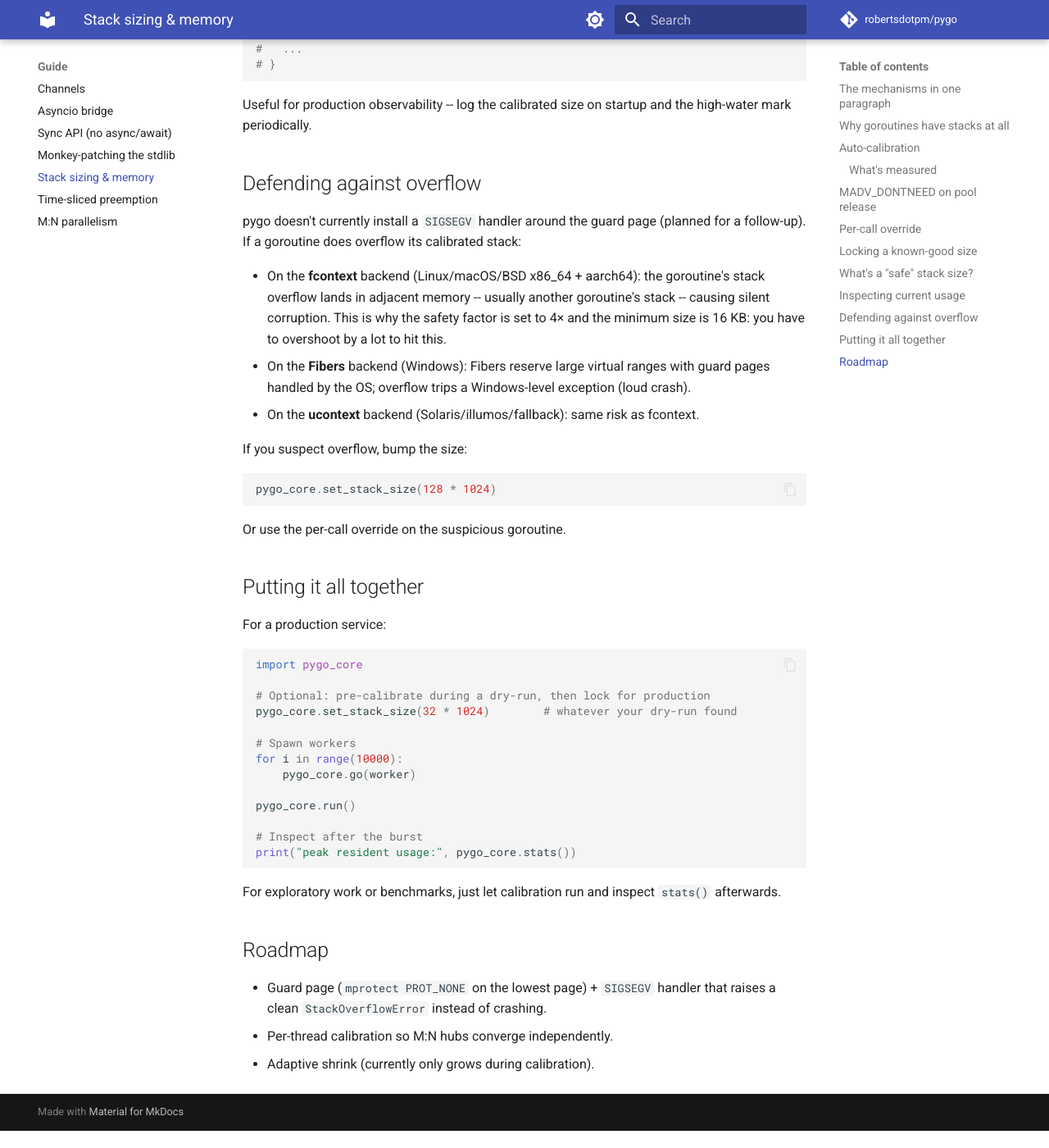
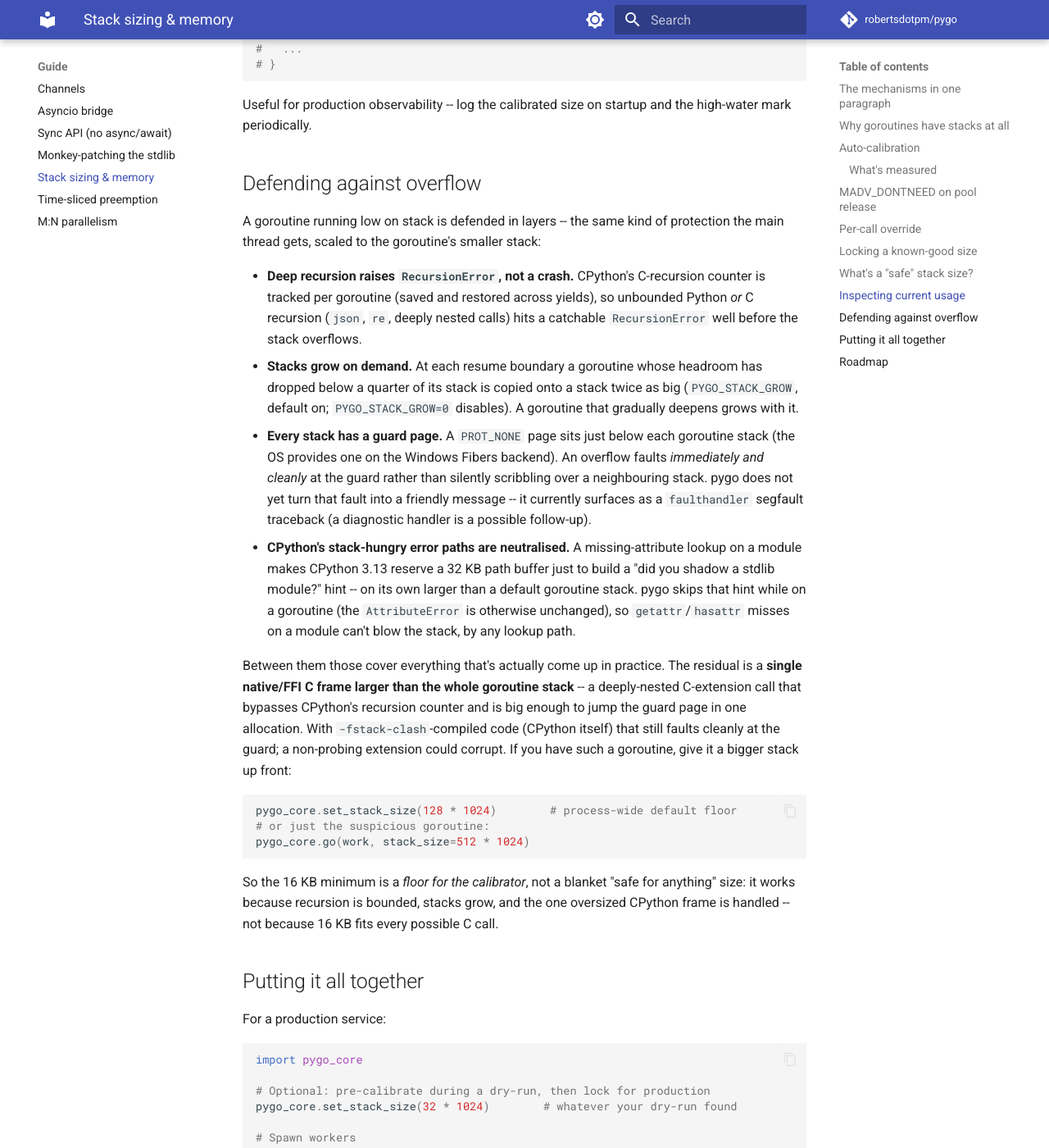
Before and after one commit to robertsdotpm/runloom, an MkDocs documentation site: the page built from docs/stack-sizing.md, in a window 1280 px wide and 1400 px high, scrolled down 4101 px. Shown: the whole window at 82% size. Built offline with MkDocs 1.6.1 and Material for MkDocs 9.7.7, drawn with Linux system fonts in a browser that asks for light colours; comment, search, counter and statistics services are not loaded; before the commit the page ends 5480 px from its top, so only the background shows below that.

Commit message:
docs: move stack-safety detail into docs/stack-sizing.md, trim README
Keep a short stack-safety blurb on the README (a confidence-builder next to
stall recovery) but move the detail to docs/stack-sizing.md, which already has
a "Defending against overflow" section -- and fix that section, which was
stale: it claimed an overflow silently corrupts a neighbouring stack, but every
goroutine stack has had a PROT_NONE guard page for a while (overflow faults
cleanly).  Rewrote it to the real layered picture: recursion -> RecursionError,
copy-grow, the guard page, and the module-getattr 32 KB-hint fix; clarified
that the 16 KB minimum is a calibrator floor, not a "safe for any C call" size.

Co-Authored-By: Claude Opus 4.8 <noreply@anthropic.com>

````diff
--- a/docs/stack-sizing.md
+++ b/docs/stack-sizing.md
@@ -196,28 +196,48 @@ startup and the high-water mark periodically.
 
 ## Defending against overflow
 
-pygo doesn't currently install a `SIGSEGV` handler around the guard
-page (planned for a follow-up).  If a goroutine does overflow its
-calibrated stack:
+A goroutine running low on stack is defended in layers -- the same kind of
+protection the main thread gets, scaled to the goroutine's smaller stack:
 
-- On the **fcontext** backend (Linux/macOS/BSD x86_64 + aarch64): the
-  goroutine's stack overflow lands in adjacent memory -- usually
-  another goroutine's stack -- causing silent corruption.  This is
-  why the safety factor is set to 4× and the minimum size is 16 KB:
-  you have to overshoot by a lot to hit this.
-- On the **Fibers** backend (Windows): Fibers reserve large virtual
-  ranges with guard pages handled by the OS; overflow trips a
-  Windows-level exception (loud crash).
-- On the **ucontext** backend (Solaris/illumos/fallback): same risk
-  as fcontext.
+- **Deep recursion raises `RecursionError`, not a crash.** CPython's
+  C-recursion counter is tracked per goroutine (saved and restored across
+  yields), so unbounded Python *or* C recursion (`json`, `re`, deeply nested
+  calls) hits a catchable `RecursionError` well before the stack overflows.
+- **Stacks grow on demand.** At each resume boundary a goroutine whose headroom
+  has dropped below a quarter of its stack is copied onto a stack twice as big
+  (`PYGO_STACK_GROW`, default on; `PYGO_STACK_GROW=0` disables). A goroutine
+  that gradually deepens grows with it.
+- **Every stack has a guard page.** A `PROT_NONE` page sits just below each
+  goroutine stack (the OS provides one on the Windows Fibers backend). An
+  overflow faults *immediately and cleanly* at the guard rather than silently
+  scribbling over a neighbouring stack. pygo does not yet turn that fault into a
+  friendly message -- it currently surfaces as a `faulthandler` segfault
+  traceback (a diagnostic handler is a possible follow-up).
+- **CPython's stack-hungry error paths are neutralised.** A missing-attribute
+  lookup on a module makes CPython 3.13 reserve a 32 KB path buffer just to
+  build a "did you shadow a stdlib module?" hint -- on its own larger than a
+  default goroutine stack. pygo skips that hint while on a goroutine (the
+  `AttributeError` is otherwise unchanged), so `getattr`/`hasattr` misses on a
+  module can't blow the stack, by any lookup path.
 
-If you suspect overflow, bump the size:
+Between them those cover everything that's actually come up in practice. The
+residual is a **single native/FFI C frame larger than the whole goroutine
+stack** -- a deeply-nested C-extension call that bypasses CPython's recursion
+counter and is big enough to jump the guard page in one allocation. With
+`-fstack-clash`-compiled code (CPython itself) that still faults cleanly at the
+guard; a non-probing extension could corrupt. If you have such a goroutine,
+give it a bigger stack up front:
 
 ```python
-pygo_core.set_stack_size(128 * 1024)
+pygo_core.set_stack_size(128 * 1024)        # process-wide default floor
+# or just the suspicious goroutine:
+pygo_core.go(work, stack_size=512 * 1024)
 ```
 
-Or use the per-call override on the suspicious goroutine.
+So the 16 KB minimum is a *floor for the calibrator*, not a blanket "safe for
+anything" size: it works because recursion is bounded, stacks grow, and the one
+oversized CPython frame is handled -- not because 16 KB fits every possible C
+call.
 
 ## Putting it all together
 
````
Also changed, not shown: README.md (+6 -15 lines).
